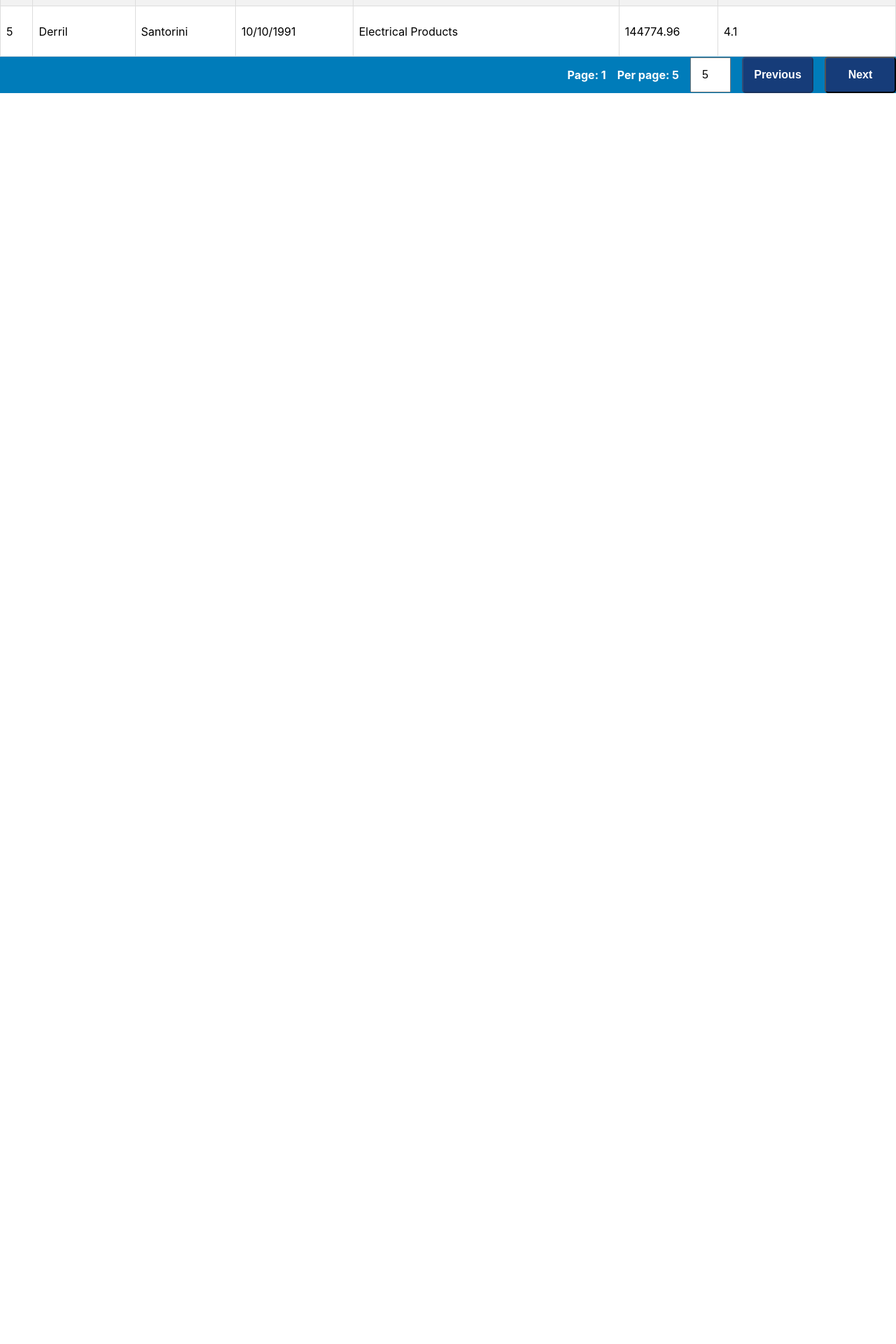
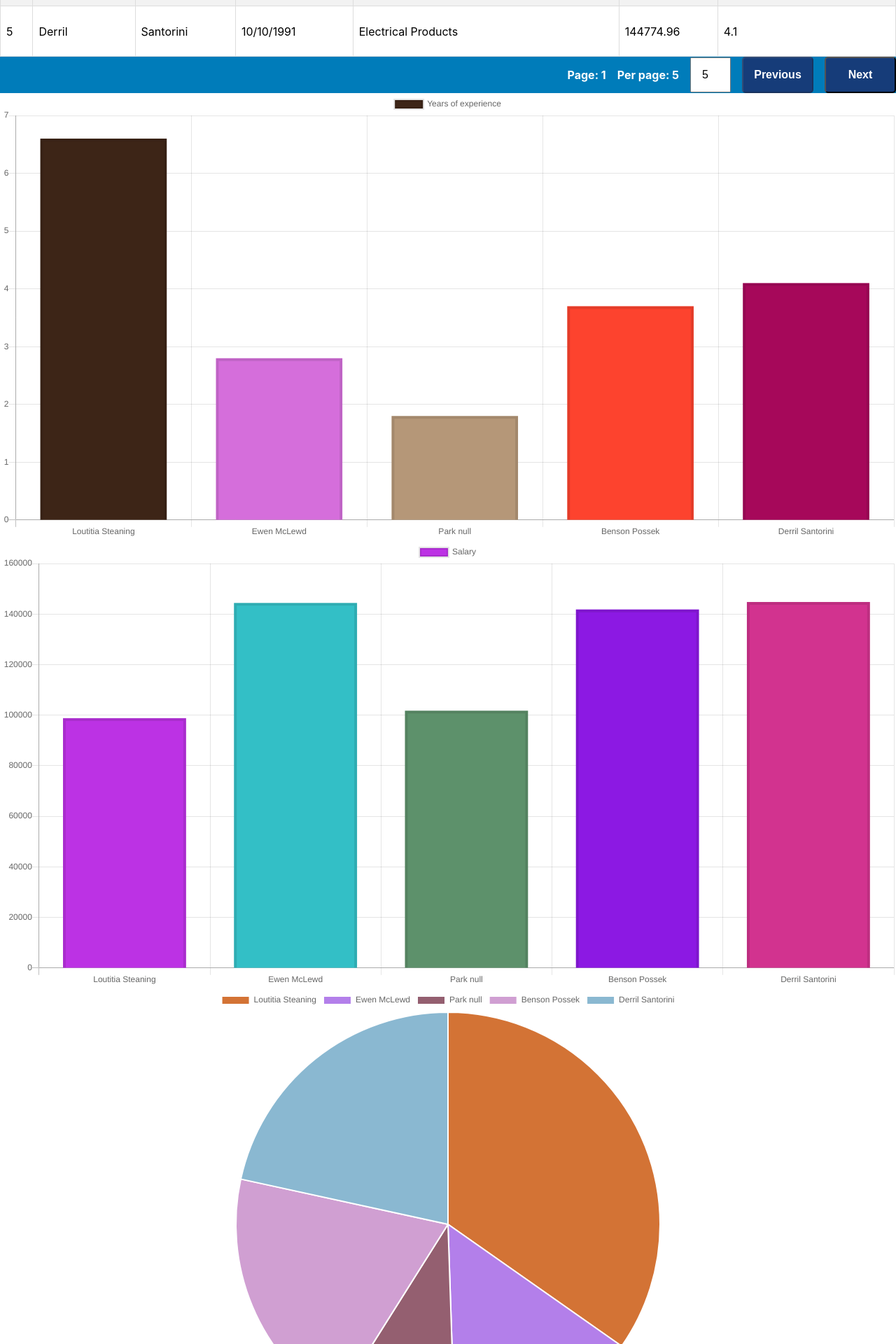
Before and after one commit to balinttamas87/test-table-data-and-visualisation, a React (Create React App) app: page / in a window 1280 px wide. Shown: the part 360-2280 px from the top of the page at 70% size. Before the commit the page ends 800 px from the top, so only its background shows below. Built offline with nearby package versions, Linux system fonts and the light colour scheme.

Commit message:
Add Pie and Bar charts for experience and salary

```diff
--- a/package.json
+++ b/package.json
@@ -7,7 +7,9 @@
     "@testing-library/jest-dom": "^4.2.4",
     "@testing-library/react": "^9.3.2",
     "@testing-library/user-event": "^7.1.2",
+    "chart.js": "^2.9.3",
     "react": "^16.13.1",
+    "react-chartjs-2": "^2.10.0",
     "react-dom": "^16.13.1",
     "react-redux": "^7.1.3",
     "react-scripts": "3.4.3"
--- a/src/features/professionalTable/ProfessionalTable.jsx
+++ b/src/features/professionalTable/ProfessionalTable.jsx
@@ -4,14 +4,19 @@ import {
   selectProfessionals,
   selectPage,
   selectPerPage,
-} from "./store/professionalTableSlice.js";
+} from "./store/professionalTableSlice";
 import {
   getProfessionals,
   setPage,
   setPerPage,
   sortBy,
-} from "./store/professionalTableSlice.js";
+} from "./store/professionalTableSlice";
 import Pagination from "./pagination/Pagination.jsx";
+import ExperienceBarChart from "./charts/ExperienceBarChart";
+import SalaryBarChart from "./charts/SalaryBarChart";
+import ExperiencePieChart from "./charts/ExperiencePieChart";
+import SalaryPieChart from "./charts/SalaryPieChart";
+import getRandomColor from "./helpers/getRandomColor";
 import "./styles.css";
 
 const ProfessionalTableSimple = () => {
@@ -94,6 +99,31 @@ const ProfessionalTableSimple = () => {
         onChangePage={onChangePage}
         onChangePerPage={onChangePerPage}
       />
+
+      <ExperienceBarChart
+        labels={professionals.map(p => `${p.firstName} ${p.lastName}`)}
+        data={professionals.map(p => p.yearsOfExperience)}
+        backgroundColors={professionals.map(() => getRandomColor())}
+      />
+
+      <SalaryBarChart
+        labels={professionals.map(p => `${p.firstName} ${p.lastName}`)}
+        data={professionals.map(p => p.salary)}
+        backgroundColors={professionals.map(() => getRandomColor())}
+      />
+
+      <ExperiencePieChart
+        labels={professionals.map(p => `${p.firstName} ${p.lastName}`)}
+        data={professionals.map(p => p.yearsOfExperience)}
+        backgroundColors={professionals.map(() => getRandomColor())}
+      />
+
+      <SalaryPieChart
+        labels={professionals.map(p => `${p.firstName} ${p.lastName}`)}
+        data={professionals.map(p => p.salary)}
+        backgroundColors={professionals.map(() => getRandomColor())}
+      />
+
     </div>
   );
 };
--- /dev/null
+++ b/src/features/professionalTable/charts/ExperienceBarChart.jsx
@@ -0,0 +1,38 @@
+import React from "react";
+import { Bar } from "react-chartjs-2";
+
+const ExperienceBarChart = ({ labels, data, backgroundColors }) => {
+
+  const chartData = {
+    labels,
+    datasets: [
+      {
+        label: "Years of experience",
+        data: data,
+        backgroundColor: backgroundColors,
+        borderWidth: 4,
+      }
+    ],
+  };
+
+  return (
+    <div>
+      <Bar
+        data={chartData}
+        options={{
+          scales: {
+            yAxes: [
+              {
+                ticks: {
+                  beginAtZero: true,
+                },
+              },
+            ],
+          },
+        }}
+      />
+    </div>
+  );
+};
+
+export default ExperienceBarChart;
--- /dev/null
+++ b/src/features/professionalTable/charts/ExperiencePieChart.jsx
@@ -0,0 +1,24 @@
+import React from "react";
+import { Pie } from "react-chartjs-2";
+
+const ExperiencePieChart = ({ labels, data, backgroundColors }) => {
+
+  const chartData = {
+    labels,
+    datasets: [
+      {
+        label: "Years of experience",
+        data: data,
+        backgroundColor: backgroundColors,
+      },
+    ],
+  };
+
+  return (
+    <div>
+      <Pie data={chartData} />
+    </div>
+  );
+};
+
+export default ExperiencePieChart;
--- /dev/null
+++ b/src/features/professionalTable/charts/SalaryBarChart.jsx
@@ -0,0 +1,38 @@
+import React from "react";
+import { Bar } from "react-chartjs-2";
+
+const SalaryBarChart = ({ labels, data, backgroundColors }) => {
+
+  const chartData = {
+    labels,
+    datasets: [
+      {
+        label: "Salary",
+        data: data,
+        backgroundColor: backgroundColors,
+        borderWidth: 4,
+      }
+    ],
+  };
+
+  return (
+    <div>
+      <Bar
+        data={chartData}
+        options={{
+          scales: {
+            yAxes: [
+              {
+                ticks: {
+                  beginAtZero: true,
+                },
+              },
+            ],
+          },
+        }}
+      />
+    </div>
+  );
+};
+
+export default SalaryBarChart;
--- /dev/null
+++ b/src/features/professionalTable/charts/SalaryPieChart.jsx
@@ -0,0 +1,26 @@
+import React from "react";
+import { Pie } from "react-chartjs-2";
+
+const SalaryPieChart = ({ labels, data, backgroundColors }) => {
+
+  const chartData = {
+    labels,
+    datasets: [
+      {
+        label: "Salary",
+        data: data,
+        backgroundColor: backgroundColors
+      }
+    ],
+  };
+
+  return (
+    <div>
+      <Pie
+        data={chartData}
+      />
+    </div>
+  );
+};
+
+export default SalaryPieChart;
--- /dev/null
+++ b/src/features/professionalTable/helpers/getRandomColor.js
@@ -0,0 +1,3 @@
+const getRandomHue = () => Math.floor(Math.random() * 255);
+const getRandomColor = () => `rgba(${getRandomHue()}, ${getRandomHue()}, ${getRandomHue()}, 1)`;
+export default getRandomColor;
```
Also changed, not shown: 1 other file (tests, documents, lock files or other folders).
